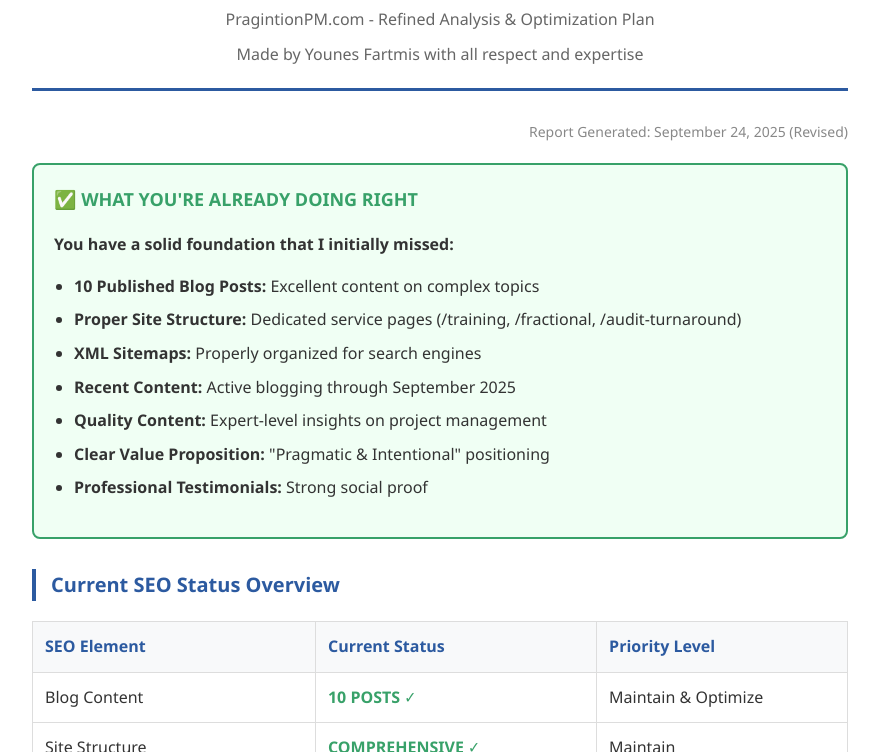
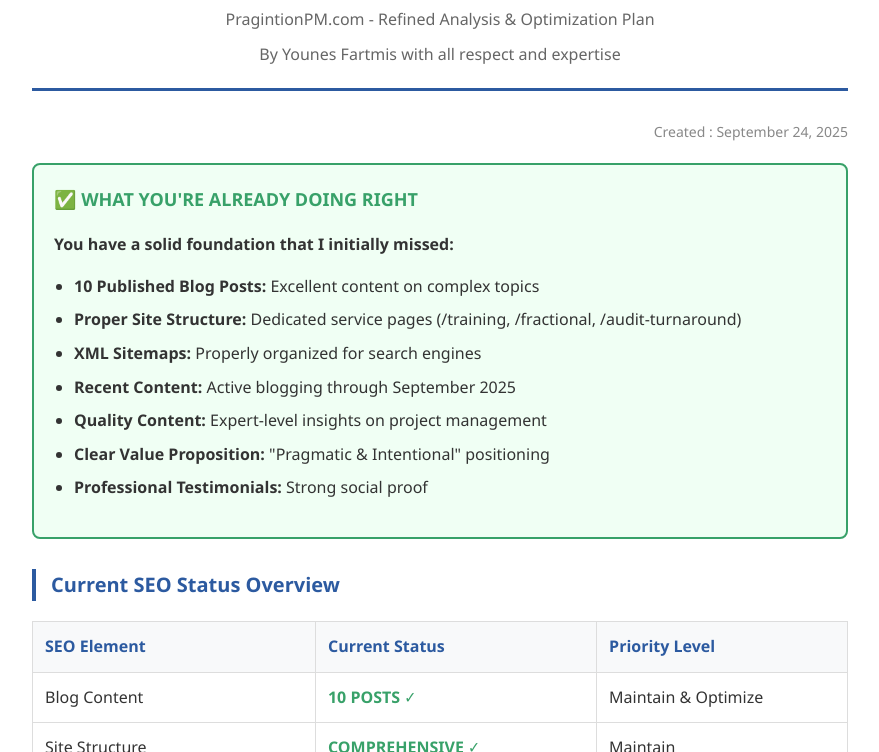
Before and after one commit to fahras98/report, a plain HTML site: page index.html in a window 1280 px wide. Shown: the part 48-800 px from the top of the page, without its empty margins (200-1079 px from the left). Drawn offline with Linux system fonts and the light colour scheme.

Commit message:
Update index.html

```diff
--- a/index.html
+++ b/index.html
@@ -190,12 +190,12 @@
     <div class="header">
         <h1>SEO AUDIT REPORT</h1>
         <p>PragintionPM.com - Refined Analysis & Optimization Plan</p>
-<p>Made by Younes Fartmis with all respect and expertise</p>
+<p>By Younes Fartmis with all respect and expertise</p>
 
     </div>
 
     <div class="date">
-        Report Generated: September 24, 2025 (Revised)
+         Created : September 24, 2025
     </div>
 
     <div class="good-box">
```
